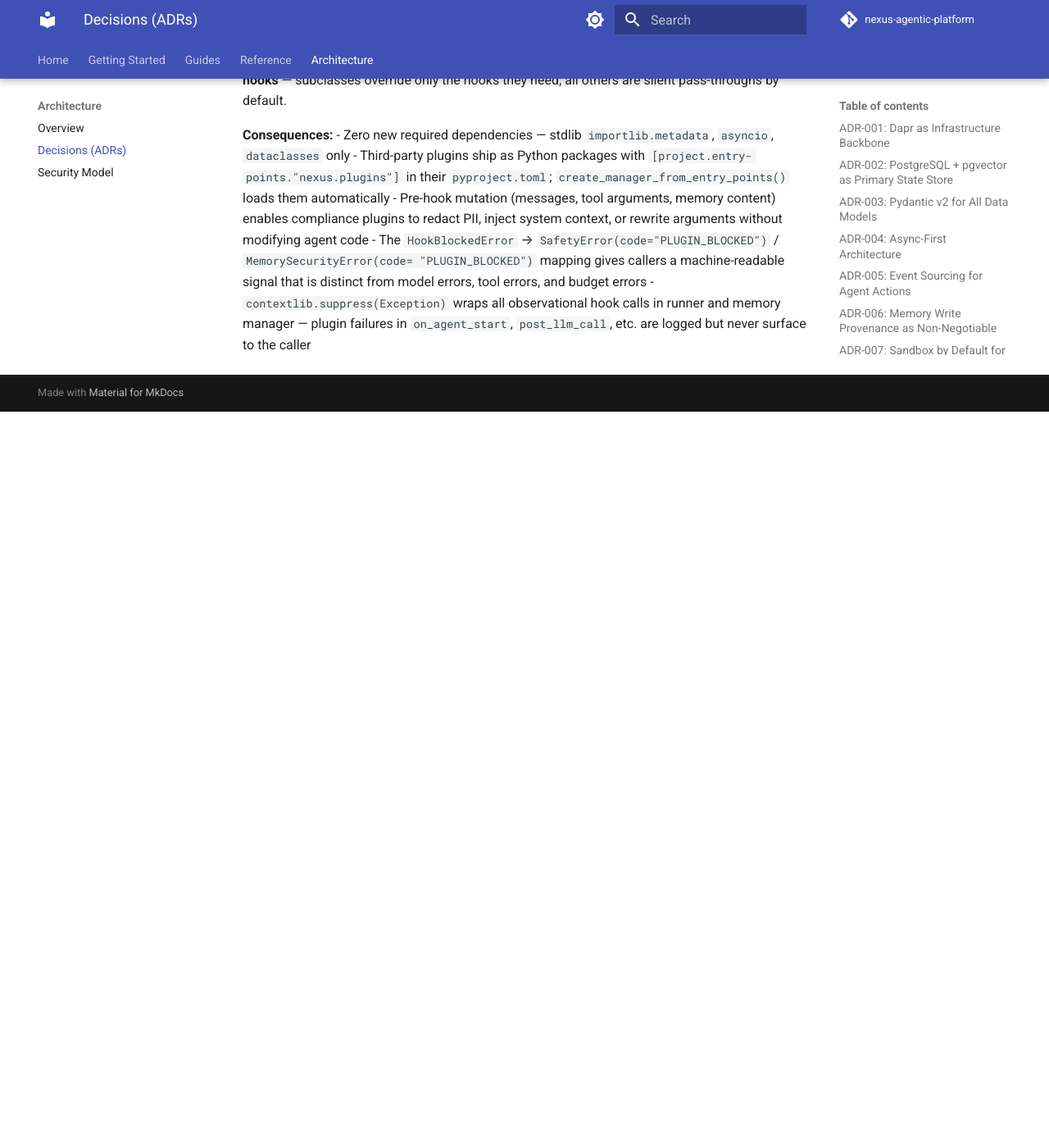
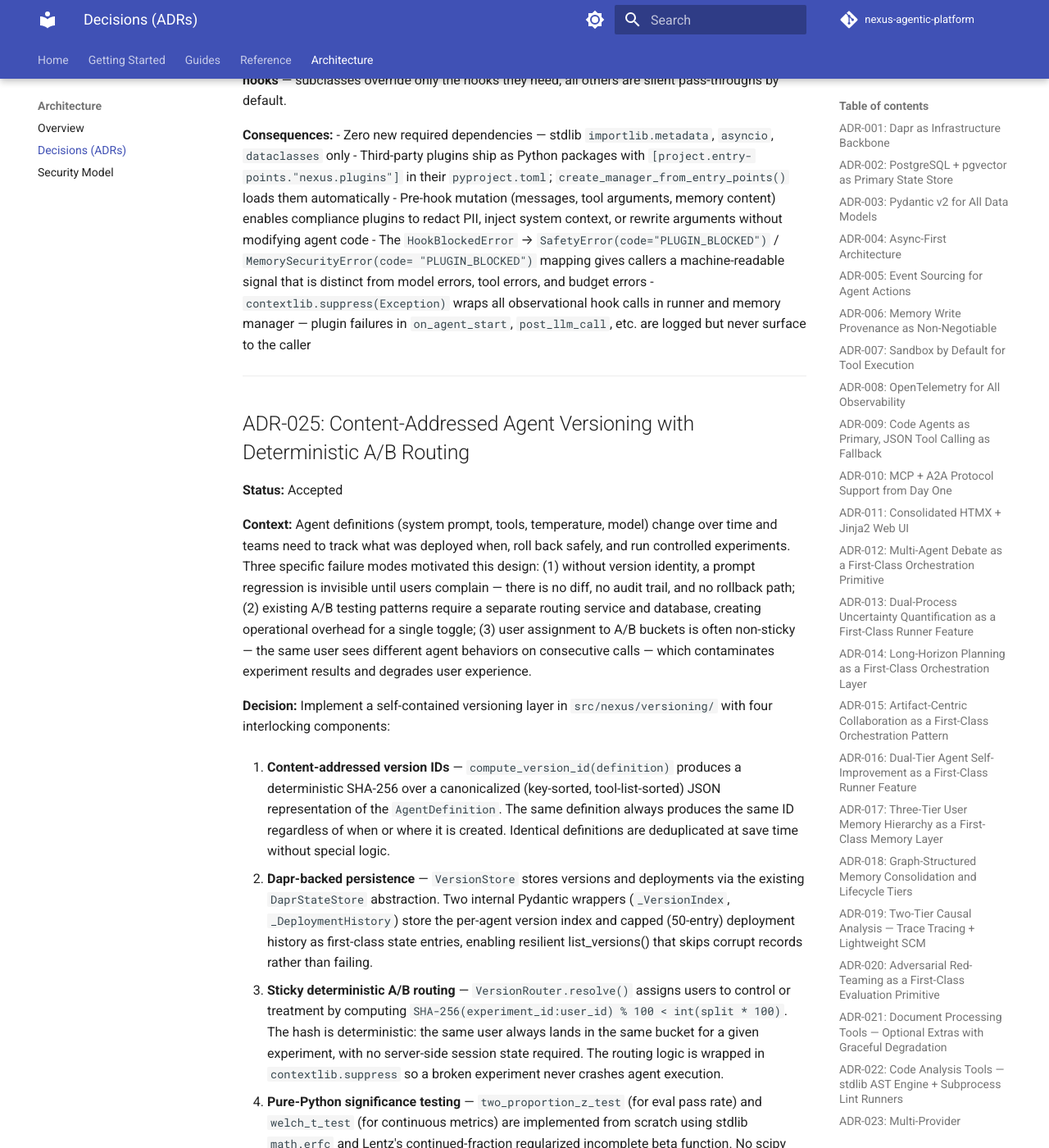
Before and after one commit to alireza1989/grampus, an MkDocs documentation site: the page built from docs/architecture/decisions.md, in a window 1280 px wide and 1400 px high, scrolled down 19447 px. Shown: the whole window at 82% size. Built offline with MkDocs 1.6.1 and Material for MkDocs 9.7.7, drawn with Linux system fonts in a browser that asks for light colours; comment, search, counter and statistics services are not loaded; before the commit the page ends 19949 px from its top, so only the background shows below that; some of the changed text lies outside the part shown.

Commit message:
docs(versioning): add ADR-025 for content-addressed versioning and A/B routing (H50)
Co-Authored-By: Claude Sonnet 4.6 <noreply@anthropic.com>

```diff
--- a/docs/architecture/decisions.md
+++ b/docs/architecture/decisions.md
@@ -654,3 +654,59 @@ via `importlib.metadata.entry_points(group="nexus.plugins")`.
 - `contextlib.suppress(Exception)` wraps all observational hook calls in runner and memory
   manager — plugin failures in `on_agent_start`, `post_llm_call`, etc. are logged but never
   surface to the caller
+
+---
+
+## ADR-025: Content-Addressed Agent Versioning with Deterministic A/B Routing
+
+**Status:** Accepted
+
+**Context:** Agent definitions (system prompt, tools, temperature, model) change over time and
+teams need to track what was deployed when, roll back safely, and run controlled experiments.
+Three specific failure modes motivated this design: (1) without version identity, a prompt
+regression is invisible until users complain — there is no diff, no audit trail, and no rollback
+path; (2) existing A/B testing patterns require a separate routing service and database, creating
+operational overhead for a single toggle; (3) user assignment to A/B buckets is often non-sticky —
+the same user sees different agent behaviors on consecutive calls — which contaminates experiment
+results and degrades user experience.
+
+**Decision:** Implement a self-contained versioning layer in `src/nexus/versioning/` with four
+interlocking components:
+
+1. **Content-addressed version IDs** — `compute_version_id(definition)` produces a deterministic
+   SHA-256 over a canonicalized (key-sorted, tool-list-sorted) JSON representation of the
+   `AgentDefinition`. The same definition always produces the same ID regardless of when or where
+   it is created. Identical definitions are deduplicated at save time without special logic.
+
+2. **Dapr-backed persistence** — `VersionStore` stores versions and deployments via the existing
+   `DaprStateStore` abstraction. Two internal Pydantic wrappers (`_VersionIndex`,
+   `_DeploymentHistory`) store the per-agent version index and capped (50-entry) deployment history
+   as first-class state entries, enabling resilient list_versions() that skips corrupt records rather
+   than failing.
+
+3. **Sticky deterministic A/B routing** — `VersionRouter.resolve()` assigns users to control or
+   treatment by computing `SHA-256(experiment_id:user_id) % 100 < int(split * 100)`. The hash is
+   deterministic: the same user always lands in the same bucket for a given experiment, with no
+   server-side session state required. The routing logic is wrapped in `contextlib.suppress` so a
+   broken experiment never crashes agent execution.
+
+4. **Pure-Python significance testing** — `two_proportion_z_test` (for eval pass rate) and
+   `welch_t_test` (for continuous metrics) are implemented from scratch using stdlib `math.erfc`
+   and Lentz's continued-fraction regularized incomplete beta function. No scipy dependency. Auto-
+   promotion fires when `p < auto_promote_threshold` and both groups have `>= min_samples` runs.
+
+**Consequences:**
+- Zero new required dependencies — stdlib `hashlib`, `difflib`, `math`, `uuid` plus existing
+  Pydantic and Dapr client
+- `AgentRunner` gains one optional `version_router` parameter; default `None` means no behavioral
+  change — all existing callers are unaffected
+- `VersionRouter` is duck-type injectable: any object with `async resolve(agent_id, user_id)`
+  can be substituted in tests without importing the full Dapr stack
+- `compute_version_id` is pure (no I/O, no randomness) — identical inputs always produce
+  identical outputs, making version IDs reproducible across environments and process restarts
+- Deployment history is capped at 50 entries per agent; older entries are silently dropped —
+  acceptable since the audit trail in the Dapr event log (ADR-005) is the authoritative record
+- The `welch_t_test` fallback for continuous metrics (avg_cost_usd, avg_latency_seconds) does not
+  store raw sample arrays, so it uses a 10%-difference heuristic rather than a true p-value;
+  teams needing rigorous continuous-metric significance should call `record_eval_result` on a
+  discretized pass/fail threshold and use the `eval_pass_rate` metric path instead
```
